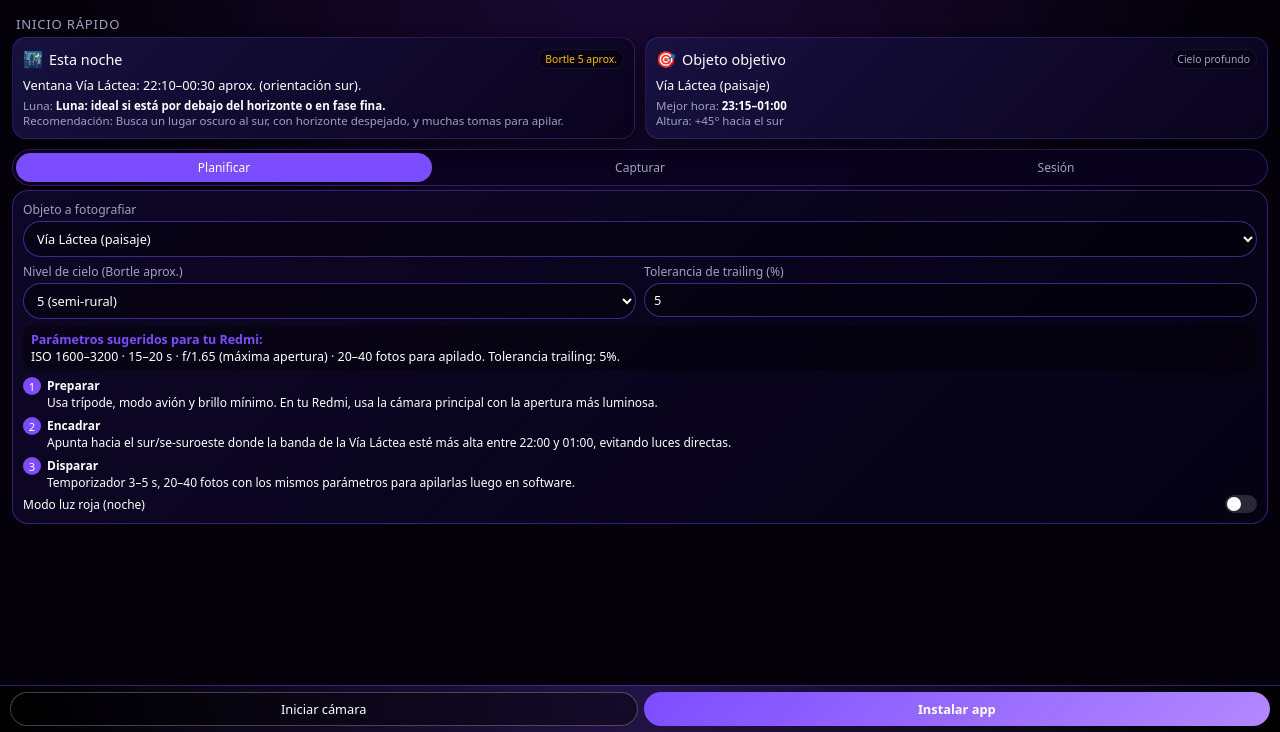
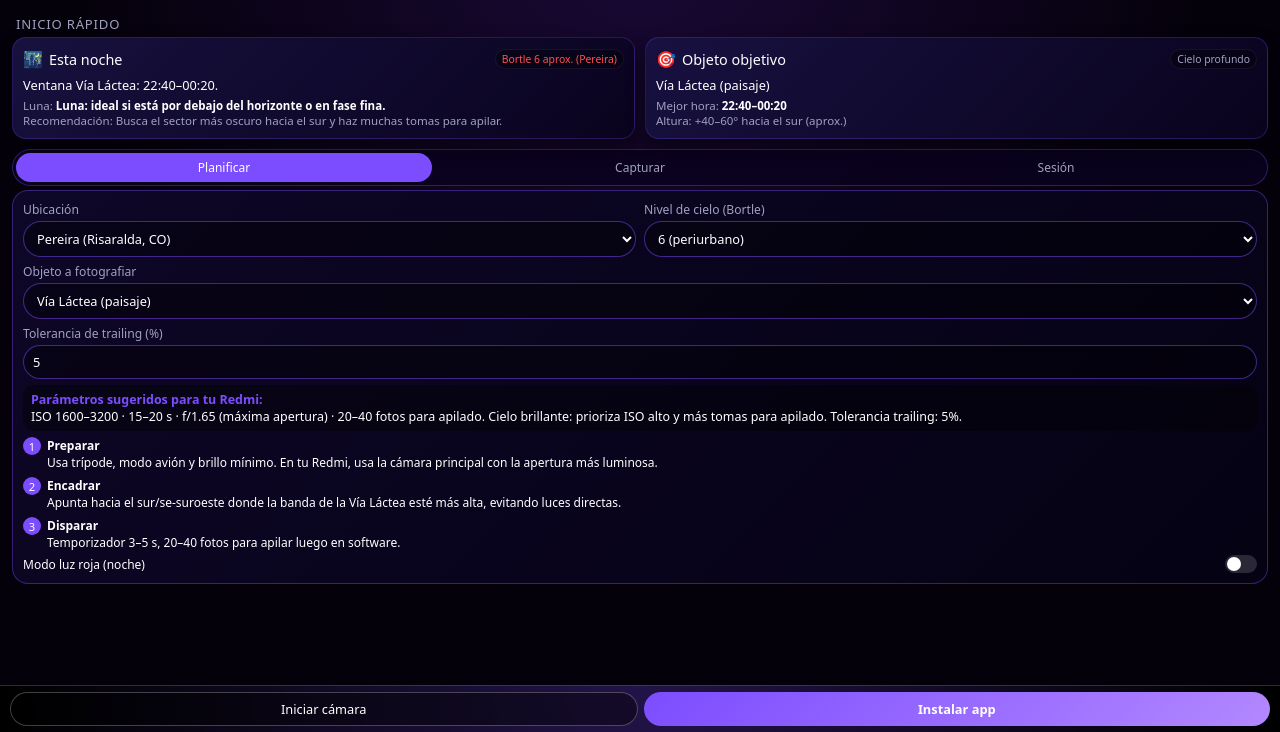
Before and after one commit to js020297-ui/astroplan-pwa, a plain HTML site: page index.html in a window 1280 px wide. Shown: the part 68-800 px from the top of the page. Drawn offline with Linux system fonts and the light colour scheme.

Commit message:
Update index.html

```diff
--- a/index.html
+++ b/index.html
@@ -3,7 +3,7 @@
 <head>
     <meta charset="UTF-8">
     <meta name="viewport" content="width=device-width, initial-scale=1.0">
-    <title>🌌 AstroPlan v4.1 ULTIMATE</title>
+    <title>🌌 AstroPlan v4.2 ULTIMATE</title>
 
     <link rel="manifest" href="manifest.json">
     <meta name="theme-color" content="#000000">
@@ -307,7 +307,7 @@
 <body>
 <header>
     <div>
-        <h1><span class="logo">🌌</span>AstroPlan <small>v4.1</small></h1>
+        <h1><span class="logo">🌌</span>AstroPlan <small>v4.2</small></h1>
         <small>Asistente para tu Redmi Note 13 Pro 5G</small>
     </div>
     <div class="chip">
@@ -359,7 +359,31 @@
 
     <!-- Panel Planificar -->
     <section class="panel" id="panelPlan">
-        <div class="field">
+        <div class="row">
+            <div class="col">
+                <div class="field-label">Ubicación</div>
+                <select id="locationSelect">
+                    <option value="pereira" selected>Pereira (Risaralda, CO)</option>
+                    <option value="cartago">Cartago (Valle, CO)</option>
+                    <option value="obando">Obando (Valle, CO)</option>
+                    <option value="juandiaz">Zona rural Juan Díaz (Valle, CO)</option>
+                    <option value="barcelona">Barcelona (España)</option>
+                    <option value="custom">Otra / personalizada</option>
+                </select>
+            </div>
+            <div class="col">
+                <div class="field-label">Nivel de cielo (Bortle)</div>
+                <select id="bortleSelect">
+                    <option value="3">3 (muy oscuro)</option>
+                    <option value="4">4 (rural)</option>
+                    <option value="5">5 (semi-rural)</option>
+                    <option value="6">6 (periurbano)</option>
+                    <option value="7">7 (urbano)</option>
+                </select>
+            </div>
+        </div>
+
+        <div class="field" style="margin-top:4px;">
             <div class="field-label">Objeto a fotografiar</div>
             <select id="objectSelect">
                 <optgroup label="Cielo profundo">
@@ -379,16 +403,6 @@
         </div>
 
         <div class="row" style="margin-top:6px;">
-            <div class="col">
-                <div class="field-label">Nivel de cielo (Bortle aprox.)</div>
-                <select id="bortleSelect">
-                    <option value="3">3 (muy oscuro)</option>
-                    <option value="4">4 (rural)</option>
-                    <option value="5" selected>5 (semi-rural)</option>
-                    <option value="6">6 (periurbano)</option>
-                    <option value="7">7 (urbano)</option>
-                </select>
-            </div>
             <div class="col">
                 <div class="field-label">Tolerancia de trailing (%)</div>
                 <input type="number" id="trailingInput" min="1" max="15" value="5">
@@ -508,7 +522,7 @@
             </div>
         </div>
         <div class="field" style="margin-top:6px;">
-            <div class="field-label">Notas de la sesión (puedes escribir y se guardan localmente)</div>
+            <div class="field-label">Notas de la sesión (se guardan localmente)</div>
             <textarea id="sessionNotes" rows="4" style="width:100%;border-radius:10px;border:1px solid rgba(124,77,255,0.5);background:rgba(0,0,0,0.4);color:#fff;font-size:0.78rem;padding:6px;resize:vertical;"></textarea>
         </div>
     </section>
@@ -520,7 +534,47 @@
 </footer>
 
 <script>
-    // Datos de configuración por objeto (pensados para tu Redmi gran angular ~24mm eq.)
+    // Ubicaciones con Bortle y ventanas aproximadas (simplificado)
+    const locations = {
+        pereira: {
+            name: "Pereira",
+            bortle: 6,
+            milkywayWindow: "22:40–00:20",
+            deepSkyWindow: "23:30–02:00"
+        },
+        cartago: {
+            name: "Cartago",
+            bortle: 5,
+            milkywayWindow: "22:20–00:10",
+            deepSkyWindow: "23:00–02:00"
+        },
+        obando: {
+            name: "Obando",
+            bortle: 4,
+            milkywayWindow: "22:00–00:30",
+            deepSkyWindow: "22:30–02:30"
+        },
+        juandiaz: {
+            name: "Juan Díaz (rural)",
+            bortle: 3,
+            milkywayWindow: "21:40–00:40",
+            deepSkyWindow: "22:00–03:00"
+        },
+        barcelona: {
+            name: "Barcelona",
+            bortle: 7,
+            milkywayWindow: "00:30–03:00 (solo zonas muy oscuras fuera de la ciudad)",
+            deepSkyWindow: "01:00–03:30"
+        },
+        custom: {
+            name: "Ubicación personalizada",
+            bortle: 5,
+            milkywayWindow: "22:30–00:00",
+            deepSkyWindow: "23:00–02:00"
+        }
+    };
+
+    // Configuraciones por objeto
     const objectPresets = {
         milkyway: {
             name: "Vía Láctea (paisaje)",
@@ -530,8 +584,8 @@
             captureText: "Vía Láctea · Modo Pro · ISO 1600–3200 · 15–20 s · enfoque manual a infinito.",
             steps: {
                 s1: "Usa trípode, modo avión y brillo mínimo. En tu Redmi, usa la cámara principal con la apertura más luminosa.",
-                s2: "Apunta hacia el sur/se-suroeste donde la banda de la Vía Láctea esté más alta entre 22:00 y 01:00, evitando luces directas.",
-                s3: "Temporizador 3–5 s, 20–40 fotos con los mismos parámetros para apilarlas luego en software."
+                s2: "Apunta hacia el sur/se-suroeste donde la banda de la Vía Láctea esté más alta, evitando luces directas.",
+                s3: "Temporizador 3–5 s, 20–40 fotos para apilar luego en software."
             }
         },
         andromeda: {
@@ -539,11 +593,11 @@
             type: "Cielo profundo",
             bortleAdjust: true,
             paramsText: "ISO 3200–6400 · 10–15 s · f/1.65 · mínimo 40–80 fotos para apilado.",
-            captureText: "Andrómeda · Modo Pro · ISO 3200–6400 · 10–15 s · mayor número posible de tomas.",
+            captureText: "Andrómeda · Modo Pro · ISO 3200–6400 · 10–15 s · muchas tomas.",
             steps: {
-                s1: "Trípode estable, modo avión y revisa que no haya vibraciones por viento.",
-                s2: "Localiza Andrómeda al noreste/norte usando una app de planetario y centra la galaxia en el encuadre.",
-                s3: "Dispara 40–80 fotos con temporizador. Acepta algo de ruido, se mitigará al apilar."
+                s1: "Trípode estable, modo avión y sin vibraciones.",
+                s2: "Localiza Andrómeda al NE/N y céntrala con una app de planetario.",
+                s3: "Dispara 40–80 fotos cortas para apilar y mejorar señal/ruido."
             }
         },
         orion: {
@@ -551,11 +605,11 @@
             type: "Cielo profundo",
             bortleAdjust: true,
             paramsText: "ISO 1600–3200 · 5–10 s · f/1.65 · 30–60 fotos.",
-            captureText: "Orión · Modo Pro · ISO 1600–3200 · 5–10 s · muchas tomas para captar detalle.",
+            captureText: "Orión · ISO 1600–3200 · 5–10 s · muchas tomas cortas.",
             steps: {
-                s1: "Trípode y lente limpia. Mejor cuando Orión está alto en el cielo (medianoche–madrugada).",
-                s2: "Encuadra el cinturón de Orión y baja un poco para incluir la nebulosa en el centro del encuadre.",
-                s3: "Toma 30–60 fotos cortas para evitar saturar el núcleo, ideal para apilado HDR."
+                s1: "Trípode, lente limpia y Orión alto en el cielo (medianoche–madrugada).",
+                s2: "Encuadra el cinturón y baja un poco para incluir la nebulosa.",
+                s3: "Toma 30–60 fotos para evitar quemar el núcleo."
             }
         },
         pleiades: {
@@ -563,59 +617,59 @@
             type: "Cielo profundo",
             bortleAdjust: true,
             paramsText: "ISO 1600–3200 · 10–15 s · f/1.65 · 30–60 fotos.",
-            captureText: "Pléyades · ISO 1600–3200 · 10–15 s · busca equilibrio entre detalle y no quemar estrellas.",
+            captureText: "Pléyades · ISO 1600–3200 · 10–15 s · prioriza muchas tomas.",
             steps: {
-                s1: "Busca un cielo lo más oscuro posible (Bortle 3–4 ideal).",
-                s2: "Apunta hacia el cúmulo, enfoca manual a infinito y trata de centrar el racimo en el encuadre.",
-                s3: "Captura 30–60 fotos con temporizador para apilar y mejorar contraste."
+                s1: "Busca el cúmulo en un cielo lo más oscuro posible (Bortle 3–4 ideal).",
+                s2: "Centra el racimo de estrellas y enfoca a infinito.",
+                s3: "Captura 30–60 fotos con temporizador para apilar."
             }
         },
         moon: {
-            name: "Luna (detalles con zoom/telescopio)",
+            name: "Luna (detalles)",
             type: "Luna / planetas",
             bortleAdjust: false,
-            paramsText: "ISO 100–400 · 1/125–1/500 s · f/1.65–f/2.4 según lente · 10–30 fotos.",
-            captureText: "Luna · ISO bajo · tiempo de exposición corto (1/125–1/500 s) · evita sobreexponer.",
+            paramsText: "ISO 100–400 · 1/125–1/500 s · f/1.65–f/2.4 · 10–30 fotos.",
+            captureText: "Luna · ISO bajo · 1/125–1/500 s · evita sobreexponer.",
             steps: {
-                s1: "Usa trípode o apoyo firme, desactiva estabilización si está en trípode.",
-                s2: "Amplía con zoom óptico/moderado o usando adaptador a telescopio; enfoca con cuidado en el terminador.",
-                s3: "Toma varias fotos rápidas para seleccionar la más nítida o apilar para mejorar el detalle."
+                s1: "Usa trípode o apoyo firme y desactiva estabilización en trípode.",
+                s2: "Amplía con zoom óptico/moderado o telescopio; enfoca en el terminador.",
+                s3: "Haz varias fotos rápidas y elige la más nítida o apílalas."
             }
         },
         moonWide: {
             name: "Luna + paisaje",
             type: "Luna / paisaje",
             bortleAdjust: false,
-            paramsText: "ISO 100–800 · 1/4–1/30 s · f/1.65 · una sola foto bien expuesta.",
-            captureText: "Luna con paisaje · equilibra exposición entre suelo y luna, quizás con HDR.",
+            paramsText: "ISO 100–800 · 1/4–1/30 s · f/1.65 · una buena foto equilibrada.",
+            captureText: "Luna con paisaje · equilibra exposición entre suelo y luna, quizá HDR.",
             steps: {
-                s1: "Busca una composición interesante con siluetas, montañas o edificios.",
-                s2: "Enfoca a la luna o en infinito y ajusta para no quemar la luna en exceso.",
-                s3: "Haz varias tomas probando diferentes tiempos y revisa histograma si tu app de cámara lo permite."
+                s1: "Busca siluetas interesantes (árboles, montes, edificios).",
+                s2: "Enfoca a la luna o infinito, ajusta hasta no quemarla.",
+                s3: "Prueba varios tiempos y revisa que el suelo no quede totalmente negro."
             }
         },
         jupiter: {
             name: "Júpiter",
             type: "Planeta",
             bortleAdjust: false,
-            paramsText: "ISO 400–800 · 1/15–1/60 s · zoom moderado · muchas fotos o vídeo para apilar.",
-            captureText: "Júpiter · tiempos cortos y muchas tomas. Mejor con telescopio + adaptador.",
+            paramsText: "ISO 400–800 · 1/15–1/60 s · zoom moderado · muchas tomas o vídeo.",
+            captureText: "Júpiter · tiempos cortos, mejor con telescopio + adaptador.",
             steps: {
-                s1: "Usa adaptador a telescopio si tienes, o zoom óptico suave para no perder detalle.",
-                s2: "Centra Júpiter y ajusta enfoque al máximo contraste en las bandas.",
-                s3: "Captura muchas fotos o vídeo corto para apilar en software planetario."
+                s1: "Acopla el móvil al ocular si tienes telescopio, o usa zoom óptico suave.",
+                s2: "Centra el planeta y afina enfoque viendo las bandas.",
+                s3: "Captura muchas fotos o vídeo corto para apilar."
             }
         },
         saturn: {
             name: "Saturno",
             type: "Planeta",
             bortleAdjust: false,
-            paramsText: "ISO 800–1600 · 1/15–1/60 s · telescopio recomendado · muchas tomas.",
-            captureText: "Saturno · requiere mucha focal; con móvil solo con telescopio se ve bien.",
+            paramsText: "ISO 800–1600 · 1/15–1/60 s · telescopio recomendado.",
+            captureText: "Saturno · requiere mucha focal; móvil + telescopio.",
             steps: {
-                s1: "Acopla el móvil al ocular del telescopio con adaptador firme.",
-                s2: "Enfoca hasta ver anillos definidos y evita que el planeta se salga del campo.",
-                s3: "Graba vídeo o muchas tomas para apilar y mejorar señal/ruido."
+                s1: "Usa adaptador firme al telescopio.",
+                s2: "Enfoca hasta ver anillos bien definidos.",
+                s3: "Graba vídeos o muchas fotos para apilar."
             }
         },
         mars: {
@@ -623,11 +677,11 @@
             type: "Planeta",
             bortleAdjust: false,
             paramsText: "ISO 800–1600 · 1/30–1/125 s · telescopio preferible.",
-            captureText: "Marte · muy pequeño, mejor con telescopio y apilado.",
+            captureText: "Marte · muy pequeño, idealmente telescopio + apilado.",
             steps: {
-                s1: "Usa telescopio si es posible, con aumento moderado.",
-                s2: "Centra el disco de Marte y enfoca buscando el borde más nítido.",
-                s3: "Toma muchas tomas rápidas y apílalas para sacar detalle en el disco."
+                s1: "Telescopio con aumento moderado si es posible.",
+                s2: "Centra el disco y busca el borde más nítido.",
+                s3: "Muchas tomas rápidas para apilar."
             }
         }
     };
@@ -660,7 +714,8 @@
     tabCapture.addEventListener('click', () => setTab('capture'));
     tabSession.addEventListener('click', () => setTab('session'));
 
-    // Objeto y Bortle
+    // Elementos
+    const locationSelect = document.getElementById('locationSelect');
     const objectSelect = document.getElementById('objectSelect');
     const bortleSelect = document.getElementById('bortleSelect');
     const trailingInput = document.getElementById('trailingInput');
@@ -674,7 +729,6 @@
     const step1Text = document.getElementById('step1Text');
     const step2Text = document.getElementById('step2Text');
     const step3Text = document.getElementById('step3Text');
-
     const capStep1Text = document.getElementById('capStep1Text');
     const capStep2Text = document.getElementById('capStep2Text');
     const capStep3Text = document.getElementById('capStep3Text');
@@ -686,7 +740,32 @@
     const bestTimeLabel = document.getElementById('bestTimeLabel');
     const altitudeLabel = document.getElementById('altitudeLabel');
 
+    // Cámara
+    const btnStartCamera = document.getElementById('btnStartCamera');
+    const cameraStatus = document.getElementById('cameraStatus');
+    const videoEl = document.getElementById('cameraVideo');
+    let mediaStream = null;
+
+    // Instalación
+    let deferredPrompt = null;
+    const btnInstall = document.getElementById('btnInstall');
+
+    // Red mode
+    const redModeToggle = document.getElementById('redModeToggle');
+
+    // Notas sesión
+    const sessionNotes = document.getElementById('sessionNotes');
+
+    function applyLocationBortleFromPreset() {
+        const locKey = locationSelect.value;
+        const loc = locations[locKey] || locations.pereira;
+        // Solo cambiamos bortle automáticamente si el usuario no ha tocado nada en esta sesión
+        bortleSelect.value = loc.bortle.toString();
+    }
+
     function updatePreset() {
+        const locKey = locationSelect.value;
+        const loc = locations[locKey] || locations.pereira;
         const key = objectSelect.value;
         const preset = objectPresets[key] || objectPresets.milkyway;
         const bortle = parseInt(bortleSelect.value || "5", 10);
@@ -696,7 +775,6 @@
         objectTypeTag.textContent = preset.type;
         sessionObject.textContent = preset.name;
 
-        // Ajuste simple de texto según Bortle (solo a nivel de descripción, no cálculos complejos)
         let params = preset.paramsText;
         if (preset.bortleAdjust) {
             if (bortle >= 6) {
@@ -710,26 +788,31 @@
         paramsCaptureText.textContent = preset.captureText + ` Tolerancia trailing: ${trailing}%.`;
         sessionParamsText.textContent = params;
 
-        // “Esta noche” muy simple (sin datos reales, solo texto guía)
+        // Ventanas aproximadas según lugar + tipo de objeto
         if (key === "milkyway") {
-            tonightSummary.textContent = "Ventana Vía Láctea: 22:10–00:30 aprox. (orientación sur).";
-            bestTimeLabel.textContent = "23:15–01:00";
-            altitudeLabel.textContent = "+45° hacia el sur";
-            tonightTip.textContent = "Busca un lugar oscuro al sur, con horizonte despejado, y muchas tomas para apilar.";
+            tonightSummary.textContent = `Ventana Vía Láctea: ${loc.milkywayWindow}.`;
+            bestTimeLabel.textContent = loc.milkywayWindow;
+            altitudeLabel.textContent = "+40–60° hacia el sur (aprox.)";
+            tonightTip.textContent = "Busca el sector más oscuro hacia el sur y haz muchas tomas para apilar.";
+        } else if (preset.type === "Cielo profundo") {
+            tonightSummary.textContent = `Ventana cielo profundo: ${loc.deepSkyWindow}.`;
+            bestTimeLabel.textContent = loc.deepSkyWindow;
+            altitudeLabel.textContent = "Más alto cerca del meridiano (medianoche local).";
+            tonightTip.textContent = "Mientras más alto esté el objeto y más oscuro el cielo, mejor detalle.";
         } else if (key === "moon" || key === "moonWide") {
-            tonightSummary.textContent = "Luna visible gran parte de la noche.";
-            bestTimeLabel.textContent = "Alrededor del terminador";
-            altitudeLabel.textContent = "40–70° según hora";
-            tonightTip.textContent = "Aprovecha el terminador para más relieve, usa ISO bajo.";
+            tonightSummary.textContent = "Luna visible gran parte de la noche; prioriza el terminador.";
+            bestTimeLabel.textContent = "2–3 h después de salida o antes de puesta.";
+            altitudeLabel.textContent = "40–70° (según hora).";
+            tonightTip.textContent = "Mejor relieve cuando la Luna no está llena y ves sombras en el terminador.";
         } else {
-            tonightSummary.textContent = "Consulta app de planetario para posición precisa esta noche.";
-            bestTimeLabel.textContent = "Medianoche–madrugada";
-            altitudeLabel.textContent = "Varía según fecha y lugar";
-            tonightTip.textContent = "Cuanto más alto esté el objeto, mejor calidad de imagen.";
+            tonightSummary.textContent = "Planetas: mejor cuando estén altos sobre el horizonte.";
+            bestTimeLabel.textContent = "Cerca del tránsito (cuando culminan).";
+            altitudeLabel.textContent = "Varía según fecha y lugar.";
+            tonightTip.textContent = "Comprueba la altura del planeta en una app de planetario para la noche actual.";
         }
 
         // Bortle texto
-        const bortleText = `Bortle ${bortle} aprox.`;
+        const bortleText = `Bortle ${bortle} aprox. (${loc.name})`;
         skyQualityTag.textContent = bortleText;
         if (bortle <= 4) {
             skyQualityTag.style.color = "#4caf50";
@@ -751,28 +834,35 @@
         if (key === "milkyway") {
             moonInfo.textContent = "Luna: ideal si está por debajo del horizonte o en fase fina.";
         } else if (key === "moon" || key === "moonWide") {
-            moonInfo.textContent = "Fase de la Luna: no importa tanto el cielo oscuro, importa la textura.";
+            moonInfo.textContent = "Para Luna, la contaminación lumínica afecta menos; importa más la turbulencia.";
         } else {
             moonInfo.textContent = "Mejor con Luna baja o nueva para objetos débiles.";
         }
 
+        // Guardar estado
         localStorage.setItem("astroplan:lastObject", key);
         localStorage.setItem("astroplan:lastBortle", bortle.toString());
         localStorage.setItem("astroplan:lastTrailing", trailing.toString());
+        localStorage.setItem("astroplan:lastLocation", locKey);
     }
+
+    // Eventos
+    locationSelect.addEventListener('change', () => {
+        const locKey = locationSelect.value;
+        const loc = locations[locKey] || locations.pereira;
+        // Aplicar Bortle sugerido al cambiar de ubicación
+        bortleSelect.value = loc.bortle.toString();
+        updatePreset();
+    });
 
     objectSelect.addEventListener('change', updatePreset);
     bortleSelect.addEventListener('change', updatePreset);
     trailingInput.addEventListener('change', updatePreset);
 
-    // Notas de sesión (guardadas localmente)
-    const sessionNotes = document.getElementById('sessionNotes');
     sessionNotes.addEventListener('input', () => {
         localStorage.setItem("astroplan:sessionNotes", sessionNotes.value);
     });
 
-    // Toggle modo rojo
-    const redModeToggle = document.getElementById('redModeToggle');
     redModeToggle.addEventListener('click', () => {
         const on = !redModeToggle.classList.contains('on');
         redModeToggle.classList.toggle('on', on);
@@ -780,16 +870,9 @@
         localStorage.setItem("astroplan:redMode", on ? "1" : "0");
     });
 
-    // Cámara básica con getUserMedia (solo vista previa)
-    const btnStartCamera = document.getElementById('btnStartCamera');
-    const cameraStatus = document.getElementById('cameraStatus');
-    const videoEl = document.getElementById('cameraVideo');
-    let mediaStream = null;
-
     async function startCamera() {
         try {
             if (mediaStream) {
-                // Alternar: si ya está, la paramos
                 mediaStream.getTracks().forEach(t => t.stop());
                 mediaStream = null;
                 videoEl.srcObject = null;
@@ -803,9 +886,7 @@
                 return;
             }
             mediaStream = await navigator.mediaDevices.getUserMedia({
-                video: {
-                    facingMode: "environment"
-                },
+                video: { facingMode: "environment" },
                 audio: false
             });
             videoEl.srcObject = mediaStream;
@@ -821,10 +902,6 @@
         setTab('capture');
         startCamera();
     });
-
-    // Botón Instalar app (capturamos beforeinstallprompt si es posible)
-    let deferredPrompt = null;
-    const btnInstall = document.getElementById('btnInstall');
 
     window.addEventListener('beforeinstallprompt', (e) => {
         e.preventDefault();
@@ -847,20 +924,25 @@
         }
     });
 
-    // Service worker
     if ("serviceWorker" in navigator) {
         window.addEventListener("load", () => {
             navigator.serviceWorker.register("service-worker.js").catch(console.error);
         });
     }
 
-    // Restaurar estado desde localStorage
     function restoreState() {
         const lastObj = localStorage.getItem("astroplan:lastObject");
         const lastBortle = localStorage.getItem("astroplan:lastBortle");
         const lastTrailing = localStorage.getItem("astroplan:lastTrailing");
         const notes = localStorage.getItem("astroplan:sessionNotes");
         const red = localStorage.getItem("astroplan:redMode");
+        const lastLocation = localStorage.getItem("astroplan:lastLocation");
+
+        if (lastLocation && locations[lastLocation]) {
+            locationSelect.value = lastLocation;
+        }
+        // Aplica Bortle sugerido de la ubicación restaurada
+        applyLocationBortleFromPreset();
 
         if (lastObj && objectSelect.querySelector(`option[value="${lastObj}"]`)) {
             objectSelect.value = lastObj;
```
